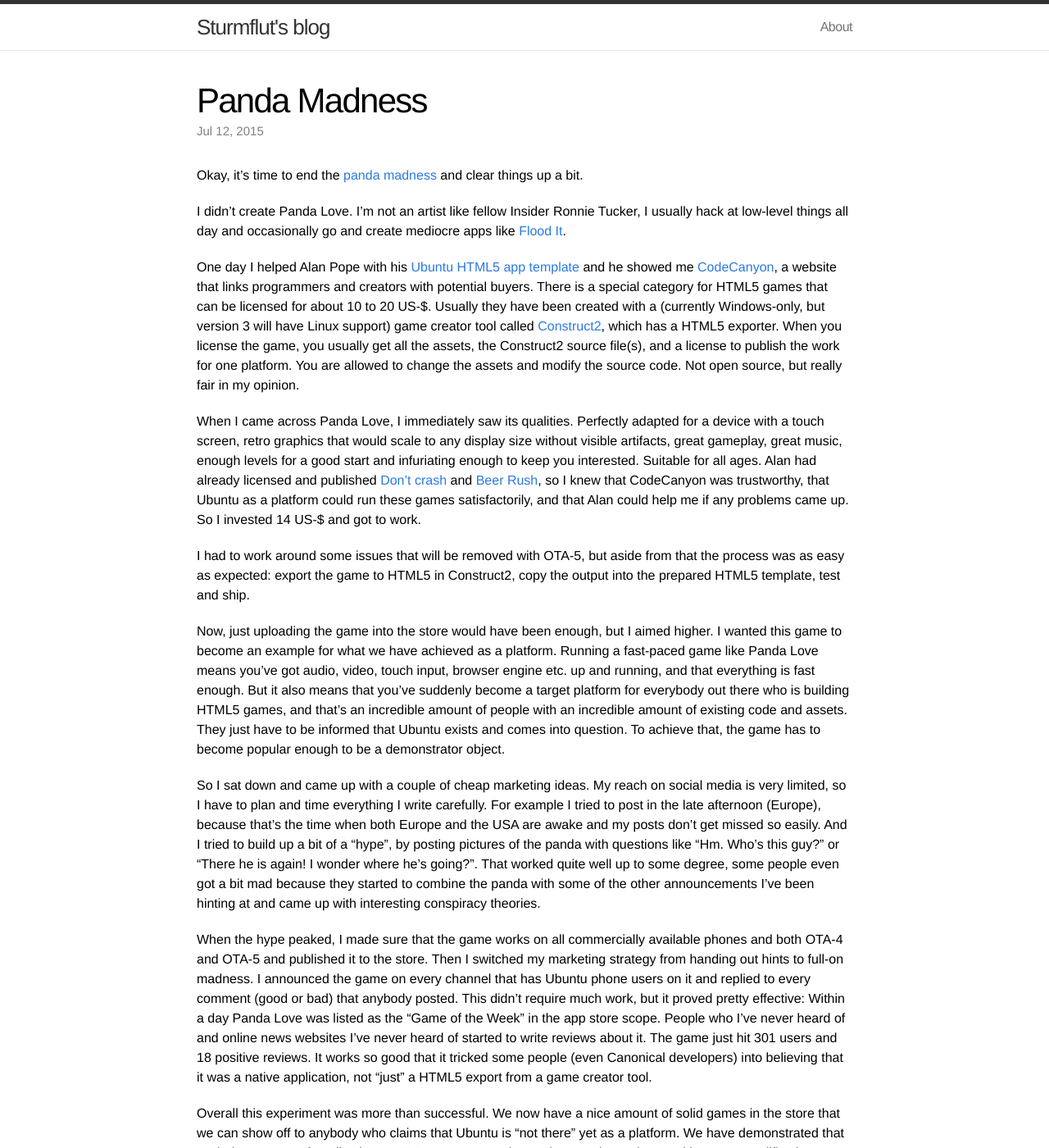
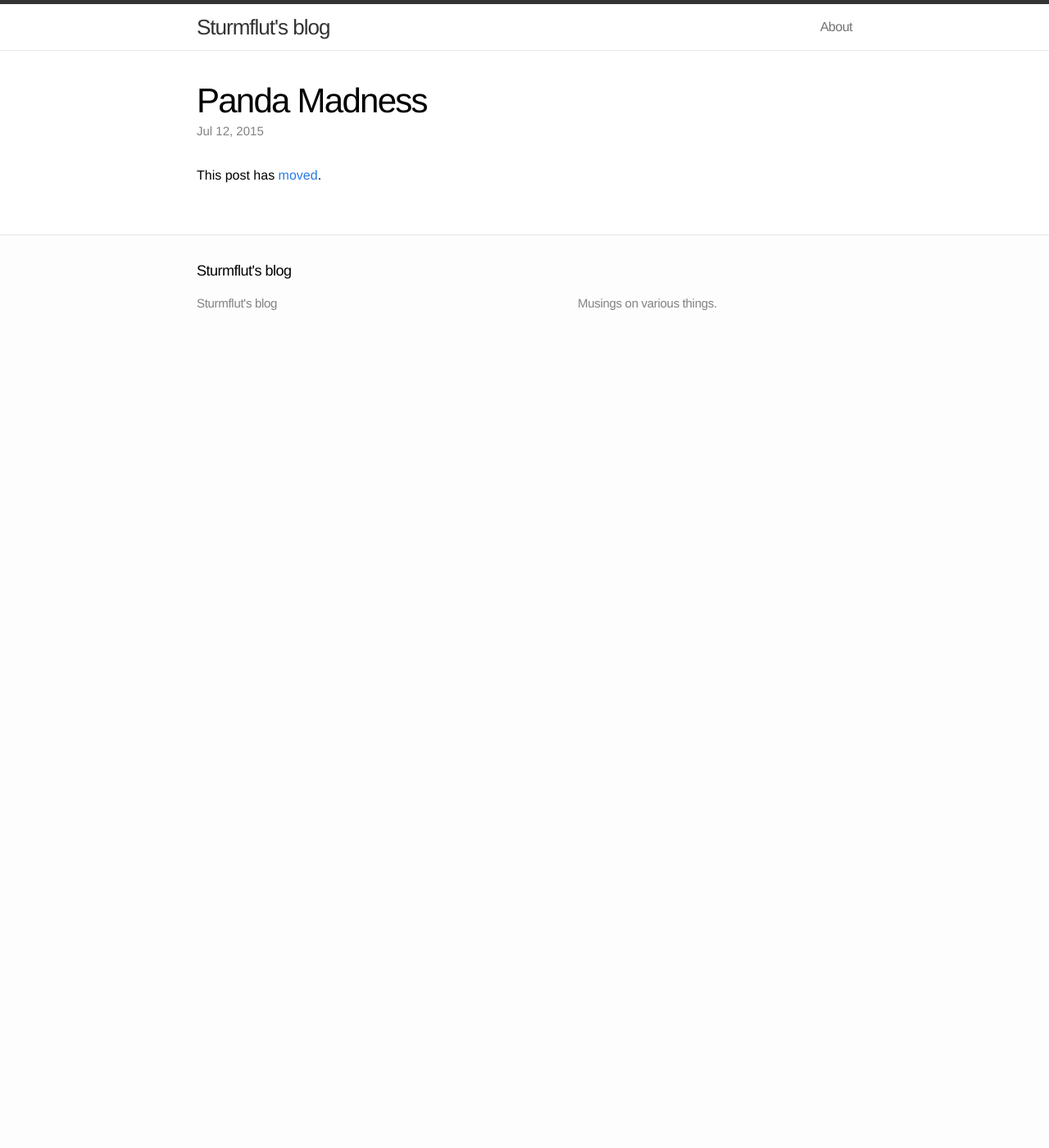
Before and after one commit to Sturmflut/sturmflut.github.io, a Jekyll site: the page built from _posts/2015-07-12-panda-madness.markdown, in a window 1280 px wide and 1400 px high. Shown: the whole window at 82% size. Built offline with Jekyll 4.4.1, drawn with Linux system fonts in a browser that asks for light colours; some of the changed text lies outside the part shown.

Commit message:
Post has moved

```diff
--- a/_posts/2015-07-12-panda-madness.markdown
+++ b/_posts/2015-07-12-panda-madness.markdown
@@ -5,40 +5,6 @@ date:   2015-07-12 14:00:00
 categories: Ubuntu
 ---
 
-Okay, it's time to end the [panda madness][panda-love-uappexplorer] and clear things up a bit.
+This post has [moved][newurl].
 
-I didn't create Panda Love. I'm not an artist like fellow Insider Ronnie Tucker, I usually hack at low-level things all day and occasionally go and create mediocre apps like [Flood It][flood-it-uappexplorer].
-
-One day I helped Alan Pope with his [Ubuntu HTML5 app template][github-html5-app-template] and he showed me [CodeCanyon][codecanyon], a website that links programmers and creators with potential buyers. There is a special category for HTML5 games that can be licensed for about 10 to 20 US-$. Usually they have been created with a (currently Windows-only, but version 3 will have Linux support) game creator tool called [Construct2][construct2], which has a HTML5 exporter. When you license the game, you usually get all the assets, the Construct2 source file(s), and a license to publish the work for one platform. You are allowed to change the assets and modify the source code. Not open source, but really fair in my opinion.
-
-When I came across Panda Love, I immediately saw its qualities. Perfectly adapted for a device with a touch screen, retro graphics that would scale to any display size without visible artifacts, great gameplay, great music, enough levels for a good start and infuriating enough to keep you interested. Suitable for all ages. Alan had already licensed and published [Don't crash][dontcrash-uappexplorer] and [Beer Rush][beerrush-uappexplorer], so I knew that CodeCanyon was trustworthy, that Ubuntu as a platform could run these games satisfactorily, and that Alan could help me if any problems came up. So I invested 14 US-$ and got to work.
-
-I had to work around some issues that will be removed with OTA-5, but aside from that the process was as easy as expected: export the game to HTML5 in Construct2, copy the output into the prepared HTML5 template, test and ship.
-
-Now, just uploading the game into the store would have been enough, but I aimed higher. I wanted this game to become an example for what we have achieved as a platform. Running a fast-paced game like Panda Love means you've got audio, video, touch input, browser engine etc. up and running, and that everything is fast enough. But it also means that you've suddenly become a target platform for everybody out there who is building HTML5 games, and that's an incredible amount of people with an incredible amount of existing code and assets. They just have to be informed that Ubuntu exists and comes into question. To achieve that, the game has to become popular enough to be a demonstrator object.
-
-So I sat down and came up with a couple of cheap marketing ideas. My reach on social media is very limited, so I have to plan and time everything I write carefully. For example I tried to post in the late afternoon (Europe), because that's the time when both Europe and the USA are awake and my posts don't get missed so easily. And I tried to build up a bit of a "hype", by posting pictures of the panda with questions like "Hm. Who's this guy?" or "There he is again! I wonder where he's going?". That worked quite well up to some degree, some people even got a bit mad because they started to combine the panda with some of the other announcements I've been hinting at and came up with interesting conspiracy theories.
-
-When the hype peaked, I made sure that the game works on all commercially available phones and both OTA-4 and OTA-5 and published it to the store. Then I switched my marketing strategy from handing out hints to full-on madness. I announced the game on every channel that has Ubuntu phone users on it and replied to every comment (good or bad) that anybody posted. This didn't require much work, but it proved pretty effective: Within a day Panda Love was listed as the "Game of the Week" in the app store scope. People who I've never heard of and online news websites I've never heard of started to write reviews about it. The game just hit 301 users and 18 positive reviews. It works so good that it tricked some people (even Canonical developers) into believing that it was a native application, not "just" a HTML5 export from a game creator tool.
-
-Overall this experiment was more than successful. We now have a nice amount of solid games in the store that we can show off to anybody who claims that Ubuntu is "not there" yet as a platform. We have demonstrated that a whole category of applications, HTML5 games, can be made to work on Ubuntu without any modifications. Cross-plattform HTML5 developers can support Ubuntu without additional work. It becomes even better: Construct2 is free for personal use (which includes the right to ship the created work for free), and with [gDevelop][gdevelop] there is an open-source alternative. We just showed a whole group of so-called "non-developers" that they can build great apps and games for Ubuntu without having to delve into QML/Qt/C++. Excellent work, everybody!
-
-Oh, and this just in: the Ubuntu phone for India will most likely start selling at the end of July.
-
-
-
-[panda-love-uappexplorer]: https://uappexplorer.com/app/pandalove.sturmflut
-
-[flood-it-uappexplorer]: https://uappexplorer.com/app/com.ubuntu.developer.sturmflut.floodit
-
-[github-html5-app-template]: https://github.com/popey/ubuntu-html5-template
-
-[codecanyon]: http://www.codecanyon.net
-
-[construct2]: https://www.scirra.com/construct2
-
-[dontcrash-uappexplorer]: https://uappexplorer.com/app/dontcrash.popey
-
-[beerrush-uappexplorer]: https://uappexplorer.com/app/beer-rush.popey
-
-[gdevelop]: http://compilgames.net/
+[newurl]: http://blog.lieberbiber.de/2015/07/12/panda-madness/
```
